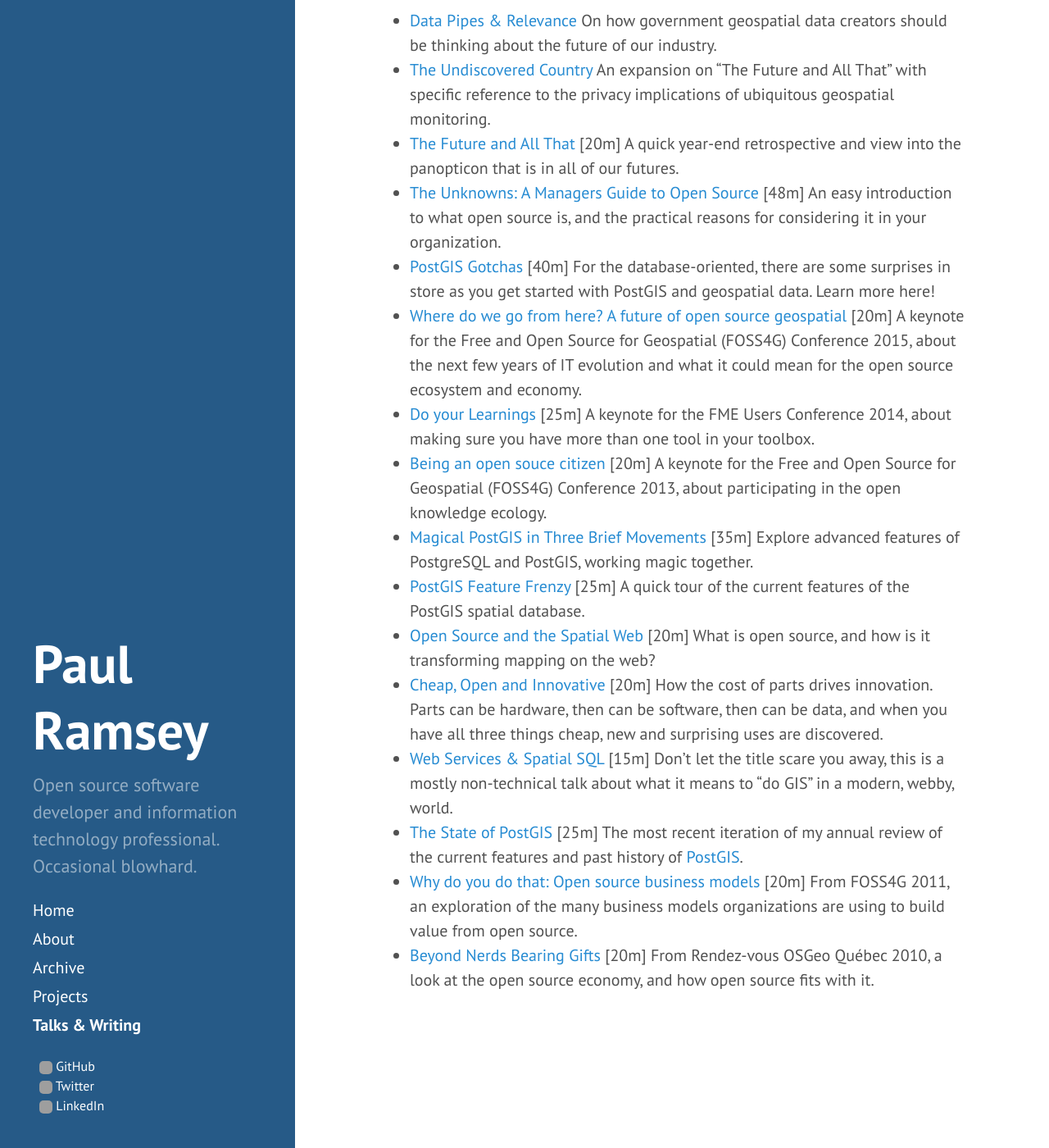
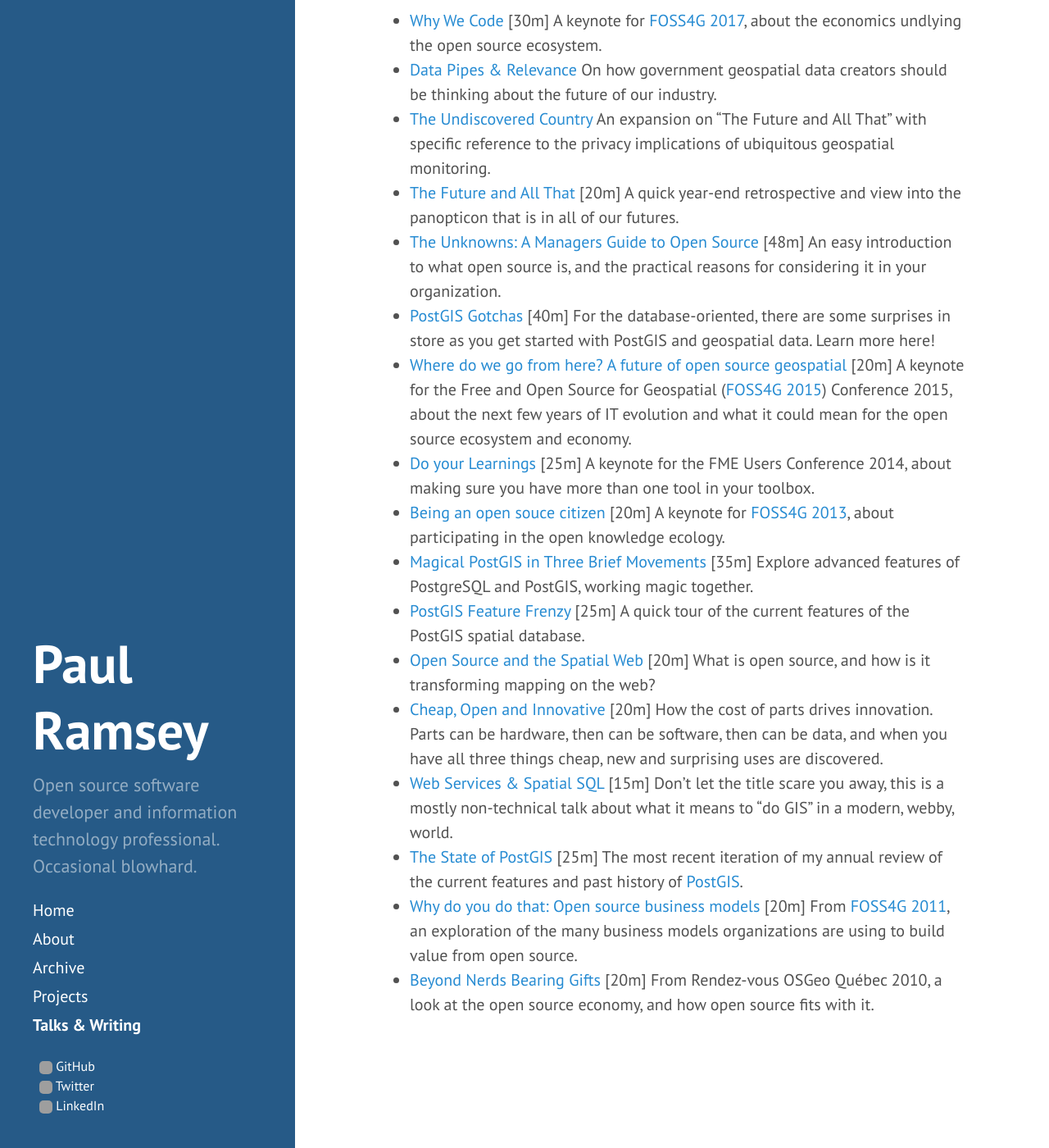
Before and after one commit to pramsey/pramsey.github.io, a Jekyll site: the page built from writings.md, in a window 1280 px wide and 1400 px high, scrolled down 838 px. Shown: the whole window at 82% size. Built offline with Jekyll 4.4.1, drawn with Linux system fonts in a browser that asks for light colours; grey boxes are pictures that could not be loaded.

Commit message:
Update links

```diff
--- a/writings.md
+++ b/writings.md
@@ -31,19 +31,20 @@ Most of my writings start out (and remain) as long-form blog posts, but in blog
 
 I deliver keynote presentations to different conferences, usually geospatial ones, once or twice a year, and the odds of getting a good recording have been going up lately. Here are some of my favourites.
 
+* [Why We Code](/2017/08/foss4g-keynote.html) [30m] A keynote for [FOSS4G 2017](http://2017.foss4g.org), about the economics undlying the open source ecosystem.
 * [Data Pipes & Relevance](http://s3.cleverelephant.ca/2015-ccog.pdf) On how government geospatial data creators should be thinking about the future of our industry.
 * [The Undiscovered Country](/2016/10/geomatique-quebec.html) An expansion on "The Future and All That" with specific reference to the privacy implications of ubiquitous geospatial monitoring.
 * [The Future and All That](https://vimeo.com/149429837) [20m] A quick year-end retrospective and view into the panopticon that is in all of our futures.
 * [The Unknowns: A Managers Guide to Open Source](https://www.youtube.com/watch?v=jUgiG6eaYtI) [48m] An easy introduction to what open source is, and the practical reasons for considering it in your organization.
 * [PostGIS Gotchas](https://www.youtube.com/watch?v=GSuZP89UdGs) [40m] For the database-oriented, there are some surprises in store as you get started with PostGIS and geospatial data. Learn more here!
-* [Where do we go from here? A future of open source geospatial](https://vimeo.com/142334723) [20m] A keynote for the Free and Open Source for Geospatial (FOSS4G) Conference 2015, about the next few years of IT evolution and what it could mean for the open source ecosystem and economy.
+* [Where do we go from here? A future of open source geospatial](https://vimeo.com/142334723) [20m] A keynote for the Free and Open Source for Geospatial ([FOSS4G 2015](http://2015.foss4g.org)) Conference 2015, about the next few years of IT evolution and what it could mean for the open source ecosystem and economy.
 * [Do your Learnings](https://www.youtube.com/watch?v=9cSqKpfu4D4&index=49&list=PLFxZDg3GNCgv_GWHdM2IETx9arLL2wEXK) [25m] A keynote for the FME Users Conference 2014, about making sure you have more than one tool in your toolbox.
-* [Being an open souce citizen](http://vimeo.com/76365035) [20m] A keynote for the Free and Open Source for Geospatial (FOSS4G) Conference 2013, about participating in the open knowledge ecology.
+* [Being an open souce citizen](http://vimeo.com/76365035) [20m] A keynote for [FOSS4G 2013](http://2013.foss4g.org), about participating in the open knowledge ecology.
 * [Magical PostGIS in Three Brief Movements](https://www.youtube.com/watch?v=Y0SBkjcyXOc) [35m] Explore advanced features of PostgreSQL and PostGIS, working magic together.
 * [PostGIS Feature Frenzy](http://vimeo.com/90722286) [25m] A quick tour of the current features of the PostGIS spatial database.
 * [Open Source and the Spatial Web](http://vimeo.com/92522557) [20m] What is open source, and how is it transforming mapping on the web?
 * [Cheap, Open and Innovative](http://s3.cleverelephant.ca/2014_nab_govmil.mp4) [20m] How the cost of parts drives innovation. Parts can be hardware, then can be software, then can be data, and when you have all three things cheap, new and surprising uses are discovered.
 * [Web Services &amp; Spatial SQL](https://www.youtube.com/watch?v=PwVRi37qXn8) [15m] Don't let the title scare you away, this is a mostly non-technical talk about what it means to "do GIS" in a modern, webby, world.
 * [The State of PostGIS](https://www.youtube.com/watch?v=TbE3LJIU2aM) [25m] The most recent iteration of my annual review of the current features and past history of [PostGIS](http://postgis.net).
-* [Why do you do that: Open source business models](http://vimeo.com/29401659) [20m] From FOSS4G 2011, an exploration of the many business models organizations are using to build value from open source.
+* [Why do you do that: Open source business models](http://vimeo.com/29401659) [20m] From [FOSS4G 2011](http://2011.foss4g.org), an exploration of the many business models organizations are using to build value from open source.
 * [Beyond Nerds Bearing Gifts](https://www.youtube.com/watch?v=9I8plc3D4Xw) [20m] From Rendez-vous OSGeo Qu&eacute;bec 2010, a look at the open source economy, and how open source fits with it.
```
